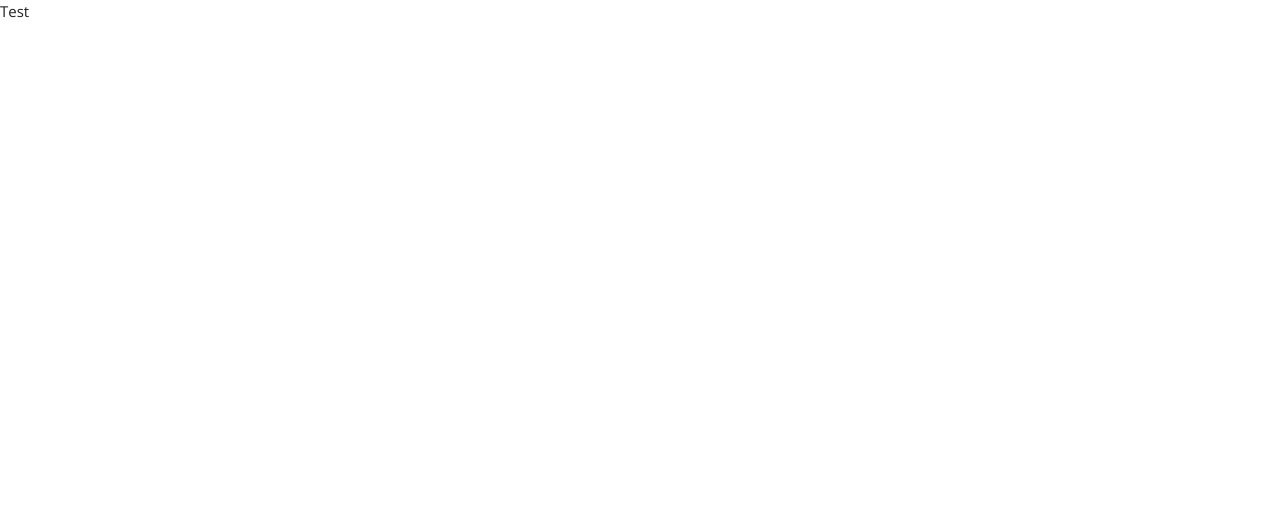
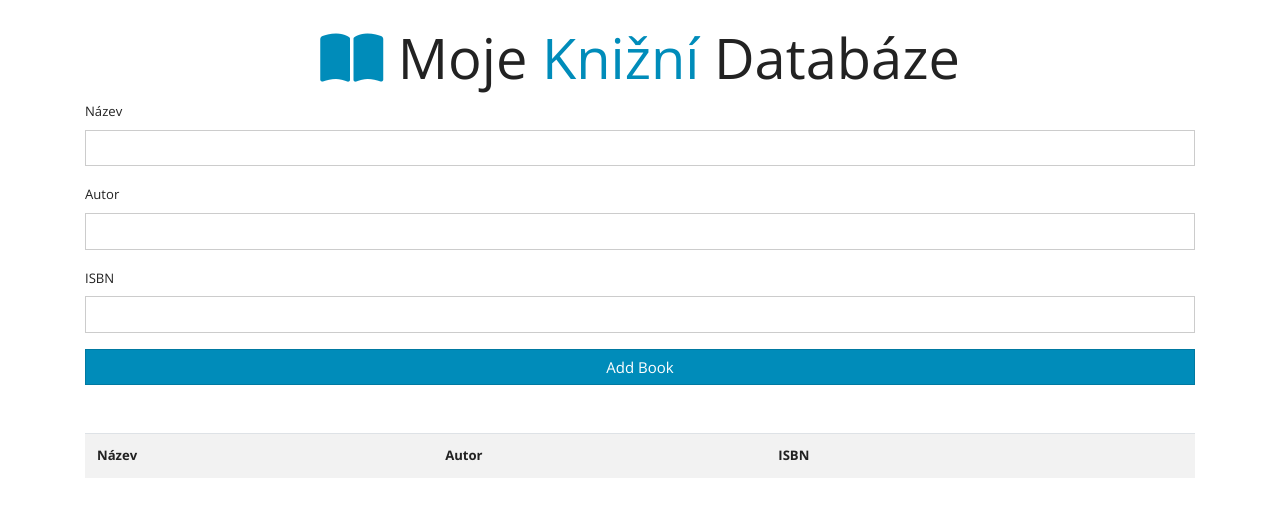
Before and after one commit to MarekPotocek/TWWW-App, a plain HTML site: page index.html in a window 1280 px wide. Drawn offline with nearby package versions, Linux system fonts and the light colour scheme.

Commit message:
Vytvoření UI stránky - přiložení Bootwatch CSS + ikony

```diff
--- a/index.html
+++ b/index.html
@@ -4,10 +4,42 @@
     <meta charset="UTF-8">
     <meta name="viewport" content="width=device=width,initial-scale=1.0">
     <meta http-equiv="X-UA-COMPATIBLE" content="ie=edge">
+    <script src="https://kit.fontawesome.com/25989d9b1b.js" crossorigin="anonymous"></script>
     <link rel="stylesheet"href="bootstrap.css">
     <title>Databáze knih</title>
 </head>
 <body>
- Test
+  <div class="container mt-4">
+      <h1 class="display-4 text-center">
+          <i class="fas fa-book-open text-primary"></i>
+           Moje <span class="text-primary"> Knižní </span> Databáze </h1>
+      <form id="book-form">
+          <div class="form-group">
+               <label for="title">Název</label>
+              <input type="text" id="title" class="form-control">
+          </div>
+          <div class="form-group">
+              <label for="author">Autor</label>
+              <input type="text" id="author" class="form-control">
+          </div>
+          <div class="form-group">
+              <label for="ISBN">ISBN</label>
+              <input type="text" id="ISBN" class="form-control">
+          </div>
+          <input type="submit" value="Add Book" class="btn btn-primary btn-block">
+      </form>
+      <table class="table table-striped mt-5">
+          <thread>
+              <tr>
+                  <th>Název</th>
+                  <th>Autor</th>
+                  <th>ISBN</th>
+                  <th></th>
+              </tr>
+          </thread>
+          <tbody id="book-list"></tbody>
+      </table>
+  </div>
+<script src="app.js"></script>
 </body>
 </html>
```
